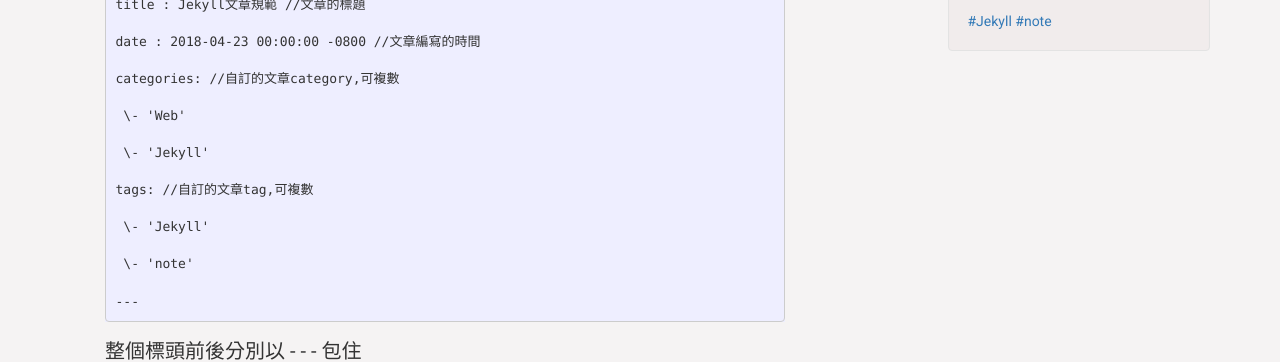
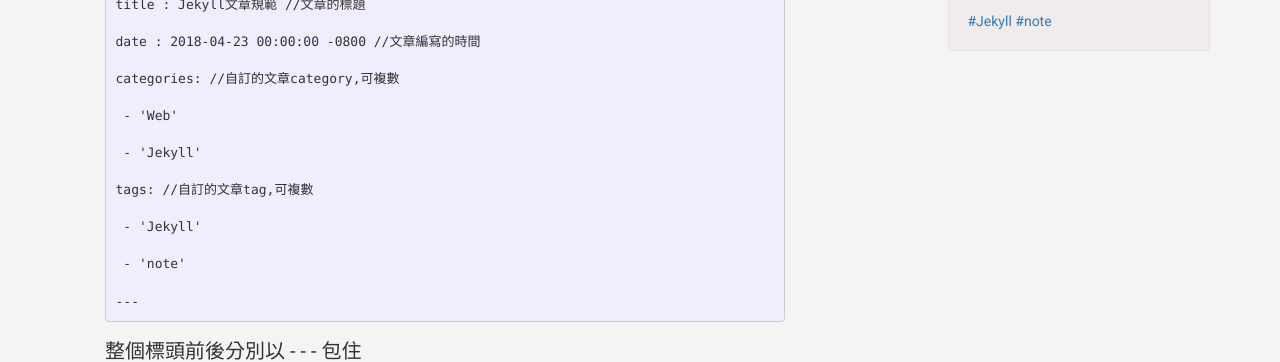
Before and after one commit to dragonH/dragonH.github.io.v1, a Jekyll site: the page built from _posts/Web/Jekyll/2018-04-23-Jekyll-name-rule.md, in a window 1280 px wide and 1268 px high. Shown: the part 720-1082 px from the top of the window. Built offline with Jekyll 4.4.1, drawn with Linux system fonts in a browser that asks for light colours; some of the changed text lies outside the part shown.

```diff
--- a/_posts/Web/Jekyll/2018-04-23-Jekyll-name-rule.md
+++ b/_posts/Web/Jekyll/2018-04-23-Jekyll-name-rule.md
@@ -29,15 +29,15 @@ tags:
 
     categories: //自訂的文章category,可複數
 
-     \- 'Web'
+     - 'Web'
 
-     \- 'Jekyll'
+     - 'Jekyll'
 
     tags: //自訂的文章tag,可複數
 
-     \- 'Jekyll'
+     - 'Jekyll'
 
-     \- 'note'
+     - 'note'
 
     ---
 
```
